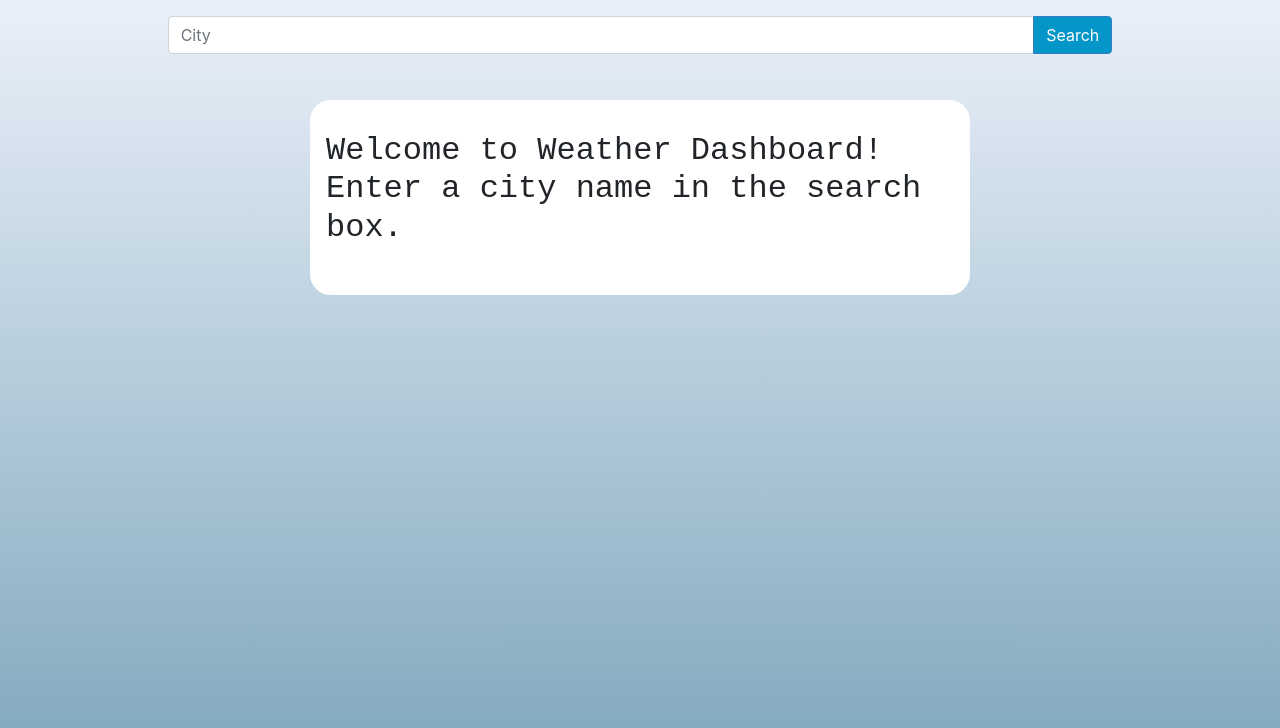
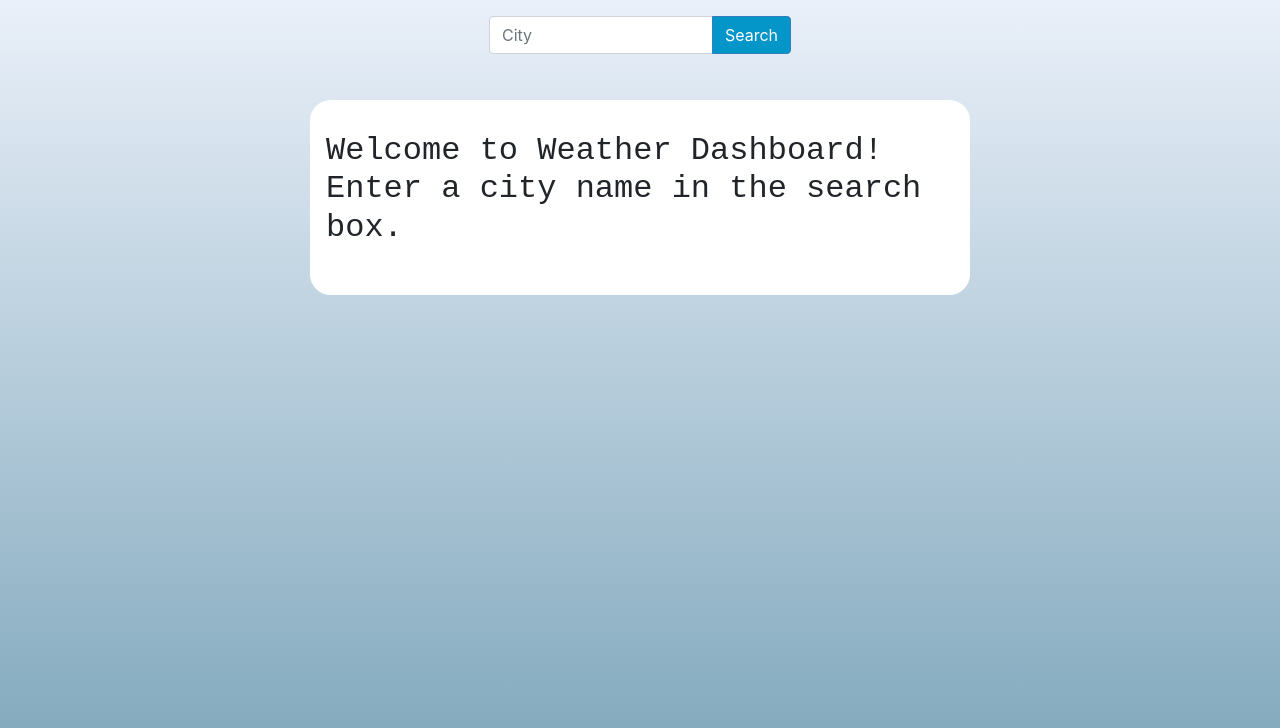
Before and after one commit to Mohmedvaid/weather-app, a plain HTML site: page index.html in a window 1280 px wide. Shown: the part 72-800 px from the top of the page. Drawn offline with nearby package versions, Linux system fonts and the light colour scheme.

Commit message:
fixed search box padding

```diff
--- a/script.js
+++ b/script.js
@@ -202,9 +202,11 @@ $(document).ready(function () {
         if(val === `Welcome to Weather Dashboard! Enter a city name in the search box.`){
             $(`aside`).addClass(`span-2-col`);
             $(`.container-main`).addClass(`span-no-data`);
+            $(`.search-box`).addClass(`initial-search-box`);
         }else{
             $(`aside`).removeClass(`span-2-col`);
             $(`.container-main`).removeClass(`span-no-data`);
+            $(`.search-box`).removeClass(`initial-search-box`);
 
         }
     }
--- a/style.css
+++ b/style.css
@@ -210,7 +210,7 @@ div.five-day-cards>div:last-child>.card-body {
   display: flex;
   width: 100%;
   margin: 0 !important;
-  padding: 1rem 9%;
+  padding: 1rem;
 }
 
 .search-btn {
@@ -243,6 +243,10 @@ div.five-day-cards>div:last-child>.card-body {
   grid-column-end: 4;
   font-family: monospace;
 }
+.initial-search-box{
+  width: 334px;
+  margin: auto !important;
+}
 
 /* tablets */
 @media only screen and (max-device-width: 768px) {
```
